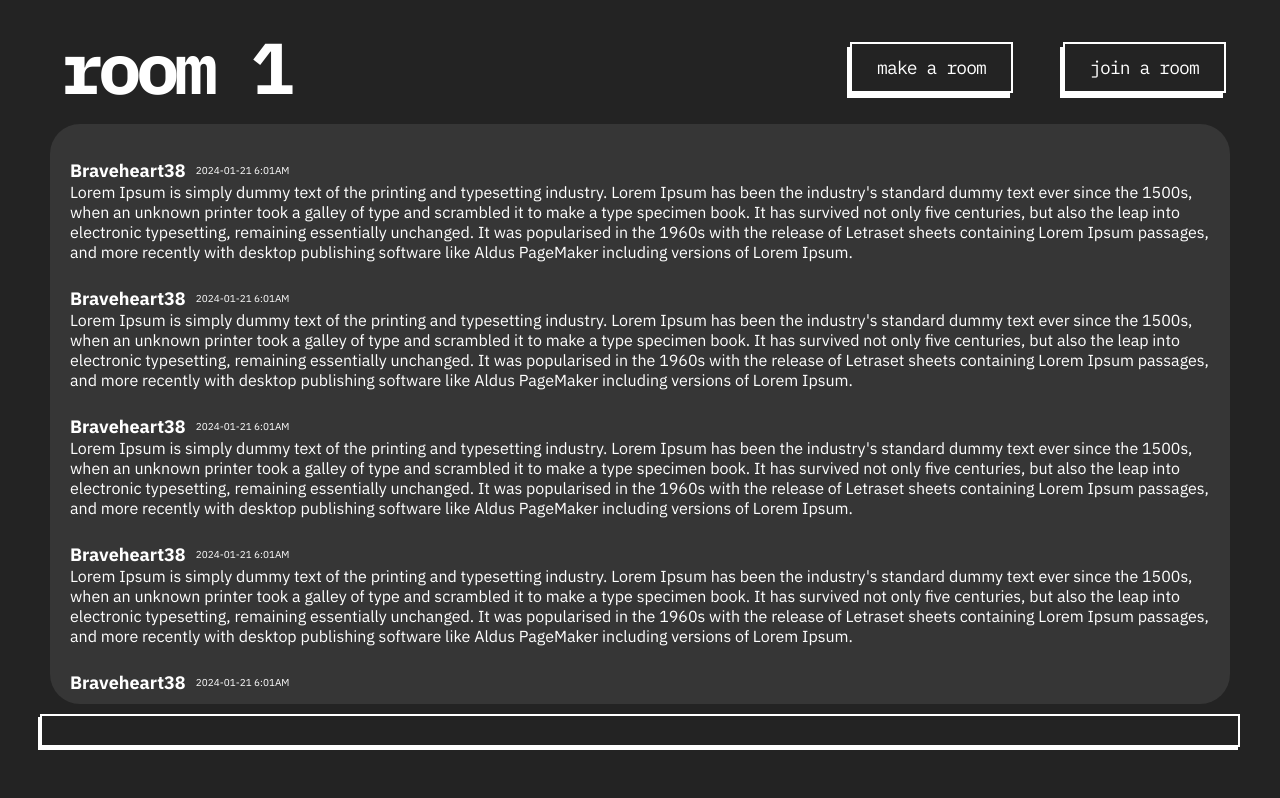
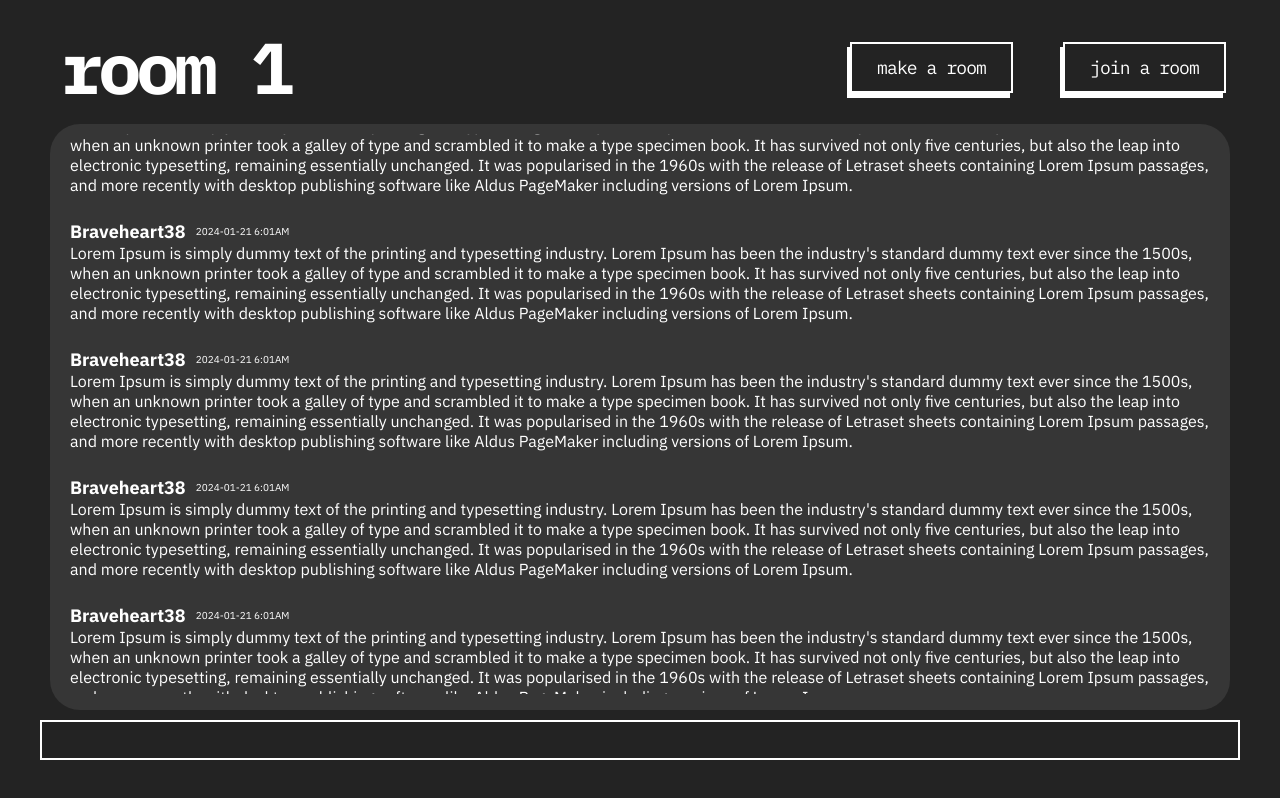
Before and after one commit to Chris034/cache, a React (Create React App) app: page /chat-room/1 in a window 1280 px wide. Built offline with nearby package versions, Linux system fonts and the light colour scheme.

Commit message:
fixed all the bugs: perfect code

```diff
--- a/src/components/ChatInput.tsx
+++ b/src/components/ChatInput.tsx
@@ -1,40 +1,77 @@
+import { useEffect, useRef } from 'react';
 import styled from 'styled-components';
 
-export const InputBar = styled.div`
+const InputBar = styled.div`
+    // width: 100%;
+    // box-sizing: border-box;
+    // background: none;
+    // box-shadow: -2px 3px #ffffff;
+    // border: 2px solid white;
+    // &:hover {
+    //     box-shadow: none;
+    //     transform: translateY(4px) !important;
+    //     transition: all ease-in 0.05s;
+    // }
+    // &:focus-within {
+    //     box-shadow: none;
+    //     transform: translateY(4px) !important;
+    //     transition: all ease-in 0.05s;
+    // }
+
+    // margin: 20px;
+
+    // height: 100px;
+`;
+
+const InputBox = styled.textarea`
     width: 100%;
     box-sizing: border-box;
-    height: 33px;
-    background: none;
-    box-shadow: -2px 3px #ffffff;
-    border: 2px solid white;
-    margin: 0px 0px 0px 0px;
-    &:hover {
-        box-shadow: none;
-        transform: translateY(4px) !important;
-        transition: all ease-in 0.05s;
-    }
-    &:focus-within {
-        box-shadow: none;
-        transform: translateY(4px) !important;
-        transition: all ease-in 0.05s;
-    }
-`;
-
-export const InputBox = styled.input`
-    width: 100%;
-    box-sizing: border-box;
-    height: 35px;
     background: none;
     color: #ffffff;
     border: none;
+    display: block;
+    resize: none;
     outline: none;
+    min-height: 40px;
+    overflow-y: 'auto';
+    border: 1px solid red;
+    border: 2px solid white;
+    position: absolute;
+    bottom: 0;
 `;
 
 const ChatInput = () => {
+    const inputBoxRef = useRef<HTMLTextAreaElement>(null);
+
+    function autoResize(ref: React.RefObject<HTMLTextAreaElement>) {
+        let element: HTMLTextAreaElement | null = ref?.current;
+        if (
+            element &&
+            element.scrollHeight >= 30 &&
+            element.scrollHeight <= 350 &&
+            element.parentElement
+        ) {
+            element.style.height = '1px';
+            element.parentElement.style.height = element.scrollHeight + 'px';
+            element.style.height = element.scrollHeight + 'px';
+        }
+    }
+
+    useEffect(() => {
+        inputBoxRef?.current?.addEventListener('input', () =>
+            autoResize(inputBoxRef)
+        );
+        return () => {
+            inputBoxRef?.current?.removeEventListener('input', () =>
+                autoResize(inputBoxRef)
+            );
+        };
+    }, []);
+
     return (
-        <InputBar>
-            <InputBox></InputBox>
-        </InputBar>
+        // <InputBar>
+        <InputBox ref={inputBoxRef}></InputBox>
+        // </InputBar>
     );
 };
 
--- a/src/components/ChatMessage.tsx
+++ b/src/components/ChatMessage.tsx
@@ -1,11 +1,10 @@
 import styled from 'styled-components';
 
-export const Message = styled.div`
+const Message = styled.div`
     max-width: 100%;
     min-height: 100px;
     background: #363636;
     color: white;
-    // border: 1px solid red;
     margin-left: 10px;
     margin-right: 10px;
     margin-top: 25px;
@@ -13,24 +12,24 @@ export const Message = styled.div`
     flex-direction: column;
 `;
 
-export const MessageHeader = styled.div`
+const MessageHeader = styled.div`
     display: flex;
     flex-direction: row;
     gap: 10px;
     align-items: center;
 `;
 
-export const MessageOwnerName = styled.div`
+const MessageOwnerName = styled.div`
     font-family: IBM Plex Sans;
     font-size: 18px;
     font-weight: 900;
 `;
-export const MessageCreatedOn = styled.div`
+const MessageCreatedOn = styled.div`
     font-family: IBM Plex Sans;
     font-size: 10px;
 `;
 
-export const MessageContent = styled.div`
+const MessageContent = styled.div`
     font-family: IBM Plex Sans;
     font-size: 16px;
 `;
--- a/src/components/ChatMessageView.tsx
+++ b/src/components/ChatMessageView.tsx
@@ -1,21 +1,18 @@
 import styled from 'styled-components';
 import ChatMessage, { Message } from './ChatMessage';
-import { useState } from 'react';
+import { useEffect, useRef, useState } from 'react';
 
-export const MessageView = styled.div`
+const MessageViewWrapper = styled.div`
     background: #363636;
     border-radius: 30px;
-    // border: 1px solid red;
     height: 100%;
     box-sizing: border-box;
     padding: 10px 10px 10px 10px;
 `;
 
-export const MessageView2 = styled.div`
+const MessageView = styled.div`
     background: #363636;
-    // border: 1px solid red;
     height: 100%;
-    //figure this out!!!!!!!!!!!!!!!!!!!!!!!!!!!!!!!!!!!!!!!!!!!!!!!!!!!!!!!!!!!!!!!!!!!!!!!!!!!!!!!!!!!!!!!!!!!!!!!!!!
     max-height: 70vh;
     box-sizing: border-box;
     overflow-y: auto;
@@ -40,14 +37,19 @@ export const MessageView2 = styled.div`
     }
 `;
 
-export const MessageContainer = styled.div`
+const MessageContainer = styled.div`
     width: 100%;
-    min-height: 100px;
 `;
 
-export const MessageContent = styled.div``;
+const ChatMessageView = () => {
+    const refView = useRef<HTMLDivElement>(null);
 
-const ChatMessageView = () => {
+    useEffect(() => {
+        if (refView?.current) {
+            refView.current.scrollTop = refView.current.scrollHeight;
+        }
+    }, []);
+
     const [messages, setMessages] = useState<Message[]>([
         {
             name: 'Braveheart38',
@@ -106,19 +108,19 @@ const ChatMessageView = () => {
     ]);
 
     return (
-        <MessageView>
-            <MessageView2>
+        <MessageViewWrapper>
+            <MessageView ref={refView}>
                 <MessageContainer>
                     {messages.map((message: Message, index) => {
                         return (
-                            <div id={index.toString()}>
+                            <div key={index.toString()}>
                                 <ChatMessage message={message} />
                             </div>
                         );
                     })}
                 </MessageContainer>
-            </MessageView2>
-        </MessageView>
+            </MessageView>
+        </MessageViewWrapper>
     );
 };
 
--- a/src/components/index.ts
+++ b/src/components/index.ts
@@ -1,2 +1,5 @@
 export { default as CodeInput} from "./CodeInput.tsx"
+export { default as ChatMessage} from "./ChatMessage.tsx"
+export { default as ChatMessageView} from "./ChatMessageView.tsx"
 export { default as ChatInput} from "./ChatInput.tsx"
+export * from "./styledComponents.ts"
--- /dev/null
+++ b/src/components/styledComponents.ts
@@ -0,0 +1,103 @@
+import styled from "styled-components";
+import { device } from "../designSystem/screenSizeConfig";
+
+export const TitleContainer = styled.div<{
+    translateX?: number;
+    translateY?: number;
+}>`
+    padding: 10px;
+    position: absolute;
+
+    @media ${device.mobile} {
+        left: 0;
+        top: 0;
+    }
+
+    @media ${device.desktop} {
+        left: 12%;
+        top: 20%;
+        transform: translate(
+            ${(props) => (props.translateX ? props.translateX : 0)}%,
+            ${(props) => (props.translateY ? props.translateY : 0)}%
+        );
+        width: 75%;
+    }
+`;
+
+export const Title = styled.div`
+    color: #ffffff;
+    font-family: IBM Plex Mono;
+    font-size: 144px;
+    font-weight: 700;
+    line-height: 187px;
+    letter-spacing: -0.05em;
+    text-align: left;
+    margin-left: -10px;
+    margin-bottom: -25px;
+`;
+
+export const Tagline = styled.div`
+    color: #ffffff;
+    font-family: IBM Plex Mono;
+    font-size: 72px;
+    font-weight: 400;
+    line-height: 94px;
+    letter-spacing: -0.05em;
+    text-align: left;
+    @media ${device.mobile} {
+        font-size: 62px;
+    }
+`;
+
+export const Description = styled.div`
+    color: #ffffff;
+    font-family: IBM Plex Mono;
+    font-size: 18px;
+    font-weight: 400;
+    line-height: 23px;
+    letter-spacing: -0.05em;
+    text-align: left;
+`;
+
+export const ButtonGroup = styled.div<{
+    gap?: string;
+    marginTop?: string;
+    position?: string;
+    justifyContent?: string;
+}>`
+    position: ${(props) => props.position || 'absolute'};
+    display: flex;
+    flex-direction: row;
+    justify-content: ${(props) => props.justifyContent || 'center'};
+    align-items: center;
+    margin-top: ${(props) => props.marginTop || 0};
+    left: 0;
+    width: 100%;
+    gap: ${(props) => props.gap || 0};
+`;
+
+export const ActionButton = styled.button`
+    box-shadow: -3px 5px #ffffff;
+    transition: all ease-in 0.05s;
+
+    font-family: IBM Plex Mono;
+    font-size: 18px;
+    font-weight: 400;
+    line-height: 23px;
+    letter-spacing: -0.05em;
+    text-align: left;
+
+    background-color: #232323;
+    border: 2px solid white;
+    color: #ffffff;
+    padding: 12px 25px;
+    text-align: center;
+    text-decoration: none;
+    display: inline-block;
+
+    &:hover {
+        box-shadow: none;
+        transform: translateY(4px) !important;
+        transition: all ease-in 0.05s;
+    }
+`;
--- a/src/pages/ChatRoom.tsx
+++ b/src/pages/ChatRoom.tsx
@@ -1,28 +1,25 @@
 import styled from 'styled-components';
 import { Page, useSwitchPage } from '../hooks';
-import { ActionButton, ButtonGroup } from './Home';
-import { ChatInput } from '../components';
+import { ActionButton, ButtonGroup, ChatInput } from '../components';
 import ChatMessageView from '../components/ChatMessageView';
 import { generateRoomCode } from '../commonLogic/generateRoomCode';
 
-export const Wrapper = styled.div`
+const Wrapper = styled.div`
     padding: 20px 40px 40px 40px;
-    // border: 1px solid green;
     height: 100vh;
     box-sizing: border-box;
     display: flex;
     flex-flow: column;
 `;
 
-export const Header = styled.div`
+const Header = styled.div`
     color: #ffffff;
     display: flex;
     justify-content: space-between;
     padding: 0px 10px 0px 10px;
-    // border: 1px solid red;
 `;
 
-export const ChatRoomTitle = styled.div`
+const ChatRoomTitle = styled.div`
     font-family: IBM Plex Mono;
     font-size: 72px;
     font-weight: 700;
@@ -32,22 +29,22 @@ export const ChatRoomTitle = styled.div`
     padding-left: 10px;
 `;
 
-export const ChatBoxContainer = styled.div`
+const ChatBoxContainer = styled.div`
     display: flex;
     flex-flow: column;
-    // border: 1px solid purple;
     height: 100%;
-    max-height; inherit;
+    max-height: 83vh;
 `;
 
-export const ChatBoxViewContainer = styled.div`
-    // border: 1px solid yellow;
+const ChatBoxViewContainer = styled.div`
     padding: 10px 10px 10px 10px;
-    flex: 1 1 auto;
+    flex: 1;
+    overflow-y: auto;
 `;
 
-export const ChatBoxInputContainer = styled.div`
-    flex: 0 1 80px;
+const ChatBoxInputContainer = styled.div`
+    position: relative;
+    min-height: 40px;
 `;
 
 const ChatRoom = (): React.JSX.Element => {
```
Also changed, not shown: src/designSystem/themeSchema.tsx (+5 -5 lines), src/pages/Home.tsx (+8 -103 lines), src/pages/JoinRoom.tsx (+7 -7 lines).
